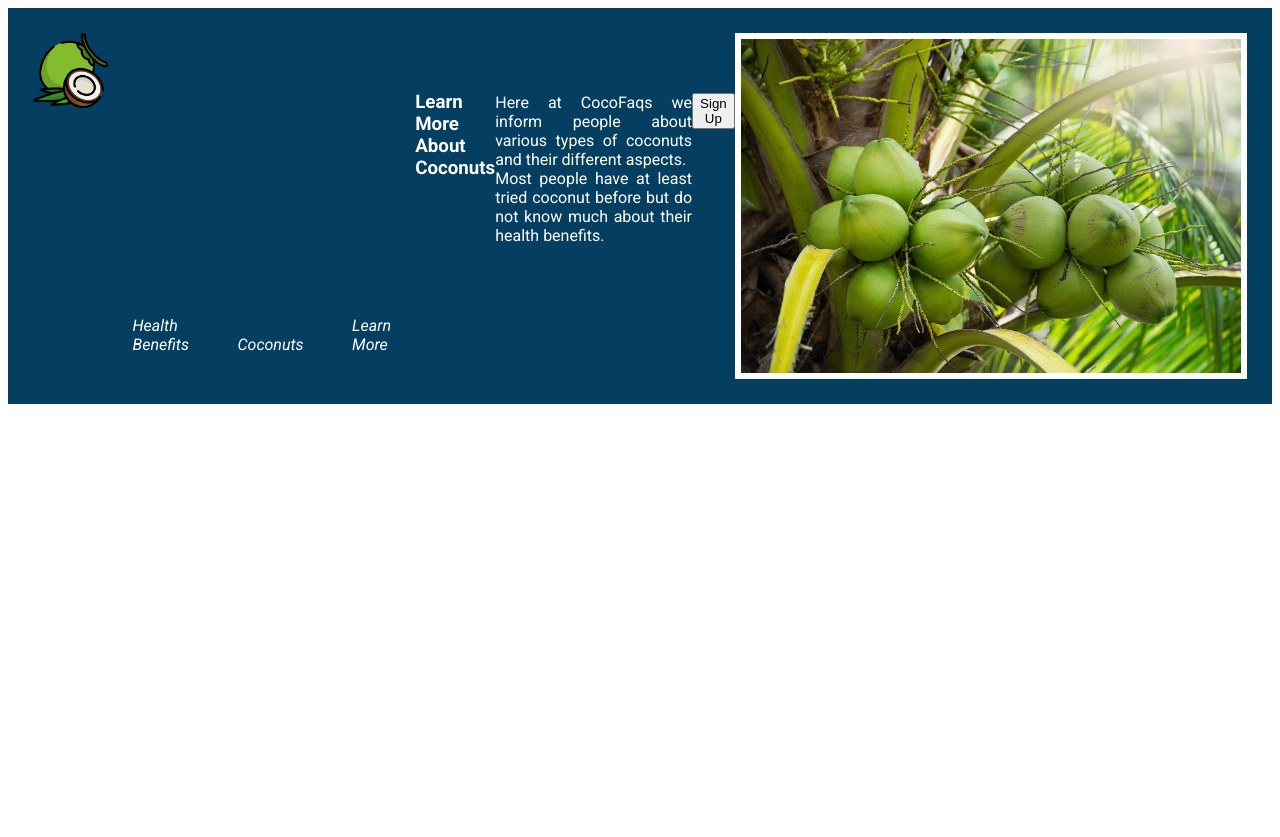
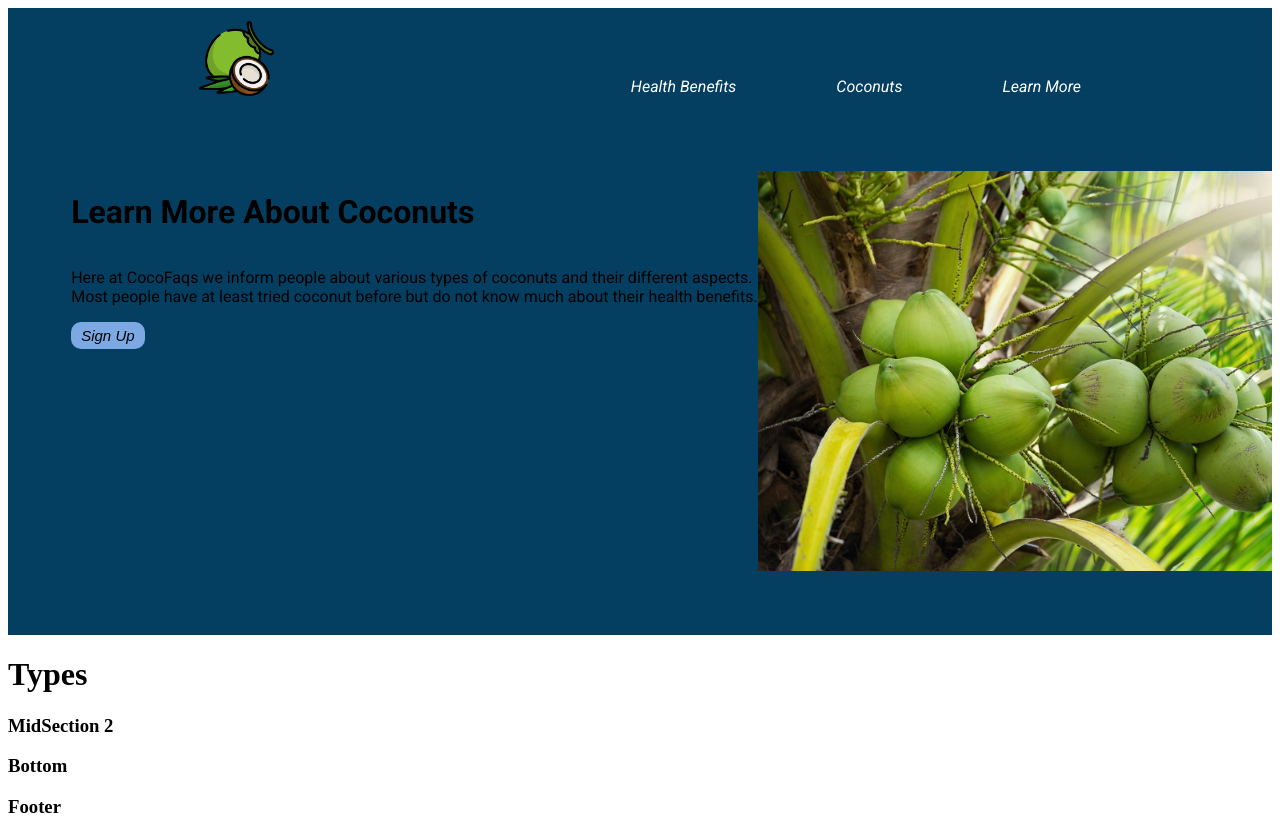
Before and after one commit to Ijeanuli/CocoFaqsLandingPage, a plain HTML site: page index.html in a window 1280 px wide. Before the commit the page ends 800 px from the top, so only its background shows below. Drawn offline with Linux system fonts and the light colour scheme.

Commit message:
div header section with correct flex/css properties

```diff
--- a/index.html
+++ b/index.html
@@ -14,11 +14,15 @@
     <div class="header">
       <img src="pictures/favicon.png" class="logo" width="75" height="75" />
 
+      <div class="links">
         <a href="A">Health Benefits</a>
         <a href="A">Coconuts</a>
         <a href="A">Learn More</a>
+      </div>
+    </div>
 
-      <h3>Learn More About Coconuts</h3>
+    <div class="headercontent">
+      <h1>Learn More About Coconuts</h1>
       <p>
         Here at CocoFaqs we inform people about various types of coconuts and
         their different aspects.<br />
@@ -28,16 +32,24 @@
 
       <button type="button">Sign Up</button> <br />
 
+
         <img
           src="pictures/coconut.jpg"
           class="coconutpic"
           alt="coconuts in a coconut tree"
         />
       </div>
+    </div>
 
     <div class="midsection1">
-      <h3>MidSection 1</h3>
+      <h1>Types</h1>
+
+
     </div>
+
+
+
+
     <div class="midsection2">
       <h3>MidSection 2</h3>
     </div>
--- a/style.css
+++ b/style.css
@@ -1,38 +1,63 @@
 .header {
   font-family: Roboto;
-  padding: 2%;
+  padding: 1%;
   background-color: rgb(4, 63, 97);
   overflow: hidden;
   display: flex;
   flex-direction: row;
-  align-items: first baseline;
-  justify-content: space-evenly;
+  flex-wrap: wrap;
+  justify-content: space-around;
   max-height: 500px;
 }
 p {
-  color: white;
+  color: rgb(0, 0, 0);
   text-align: justify;
 }
 
-h3 {
-  color: white;
+h1 {
+  color: rgb(0, 0, 0);
 }
 a {
   text-decoration: none;
   color: white;
   font-weight: 400;
   font-style: oblique;
-  padding: 2%;
   align-self: flex-end;
+}
+
+.headercontent {
+  font-family: Roboto;
+  padding: 5%;
+  background-color: rgb(4, 63, 97);
+  overflow: hidden;
+  display: flex;
   flex-direction: column;
+  flex-wrap: wrap;
+  justify-content: space-around;
+  max-height: 500px;
+}
+.links {
+  display: flex;
+  flex-wrap: wrap;
+  justify-content: space-evenly;
+  gap: 100px;
+}
+
+button {
+  align-self: flex-start;
+  background-color: rgb(124, 169, 228);
+  border-style: none;
+  font-size: 15px;
+  font-style: oblique;
+  padding: 5px 10px;
+  border-radius: 10px;
+}
+
+logo {
+  align-self: self-start;
 }
 
 .coconutpic {
-  width: 500px;
-  border: 6px solid rgb(255, 255, 255);
-  align-self: self-end;
-}
-
-button {
+  width: 600px;
   align-self: baseline;
 }
```
Lines whose indentation alone changed are shown as unchanged.
